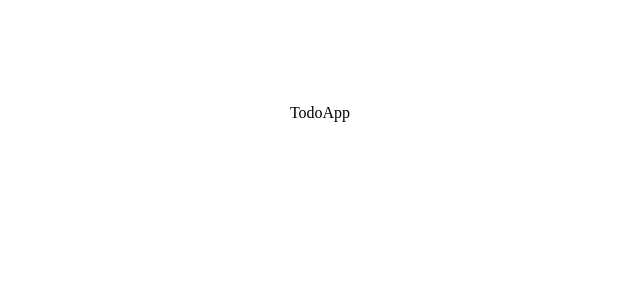
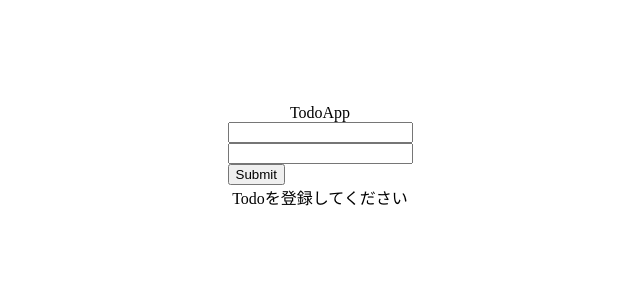
Before and after one commit to Awtanabe/sample-next-app, a Next.js app: page / in a window 1280 px wide. Shown: the top 300 px of the page, without its empty margins (320-960 px from the left). Built offline with nearby package versions, Linux system fonts and the light colour scheme.

Commit message:
todoの初期表示

```diff
--- a/libs/store.ts
+++ b/libs/store.ts
@@ -2,7 +2,6 @@ import create from "zustand";
 import axios from "axios";
 
 type Todo = {
-  userId: number;
   id: number;
   title: string;
   completed: boolean
--- a/pages/index.tsx
+++ b/pages/index.tsx
@@ -10,13 +10,28 @@ const inter = Inter({ subsets: ['latin'] })
 export default function Home() {
   const store = useStore();
   const { todos, fetchTodos, addTodo} = useStore((state) => state)
+
+  const renderTodos = (todos: todoStore['todos']) => {
+    if (todos.length == 0) {
+      return "Todoを登録してください"
+    } else {
+      todos?.map((todo) => {
+        return <li key={todo.id}>{todo.title}</li>
+      })
+    }
+  }
   return (
     <>
     <div className={styles.main}>
       <div>TodoApp</div>
-      {todos?.map((todo) => {
-        return (<li key={todo.id}>{todo.title}</li>)
-      })}
+      <form>
+        <input type="text" />
+        <br />
+        <input type="text" name="title"/>
+        <br />
+        <input type="submit"/>
+      </form>
+      {renderTodos(todos)}
     </div>
     </>
   )
--- a/styles/Home.module.css
+++ b/styles/Home.module.css
@@ -4,7 +4,6 @@
   justify-content: space-between;
   align-items: center;
   padding: 6rem;
-  min-height: 100vh;
 }
 
 .description {
```
Also changed, not shown: components/TodoList.tsx (added).
